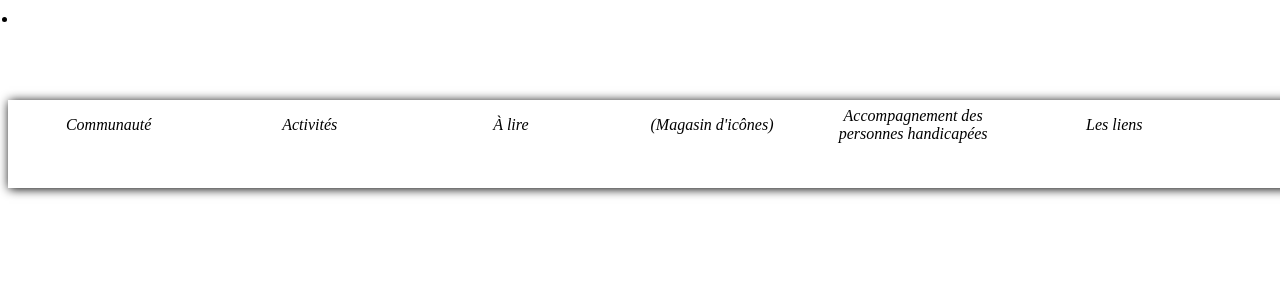
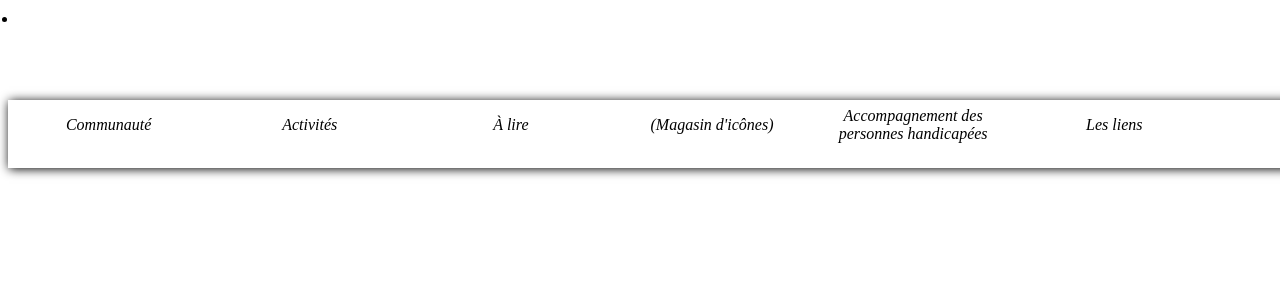
Before and after one commit to miszczuk-cell/projet, a PHP site: page /ALire.php in a window 1280 px wide. Shown: the top 300 px of the page. Run offline with PHP 8.4, Linux system fonts and the light colour scheme.

Commit message:
Réglage du bandeau du menu PC

```diff
--- a/include/style.css
+++ b/include/style.css
@@ -76,7 +76,7 @@ li
   position: fixed;
   top: 100px;
   width: 110%;
-  height: 11%;
+  height: 8.5%;
   background-color: white;
   justify-content: space-around;
   margin-left: 0px;
```
